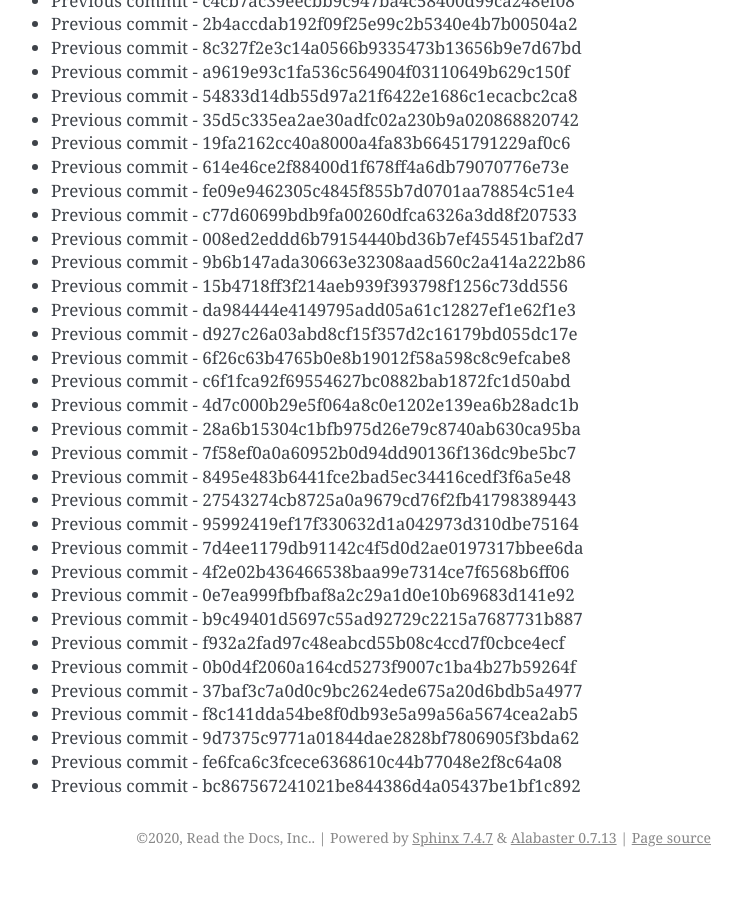
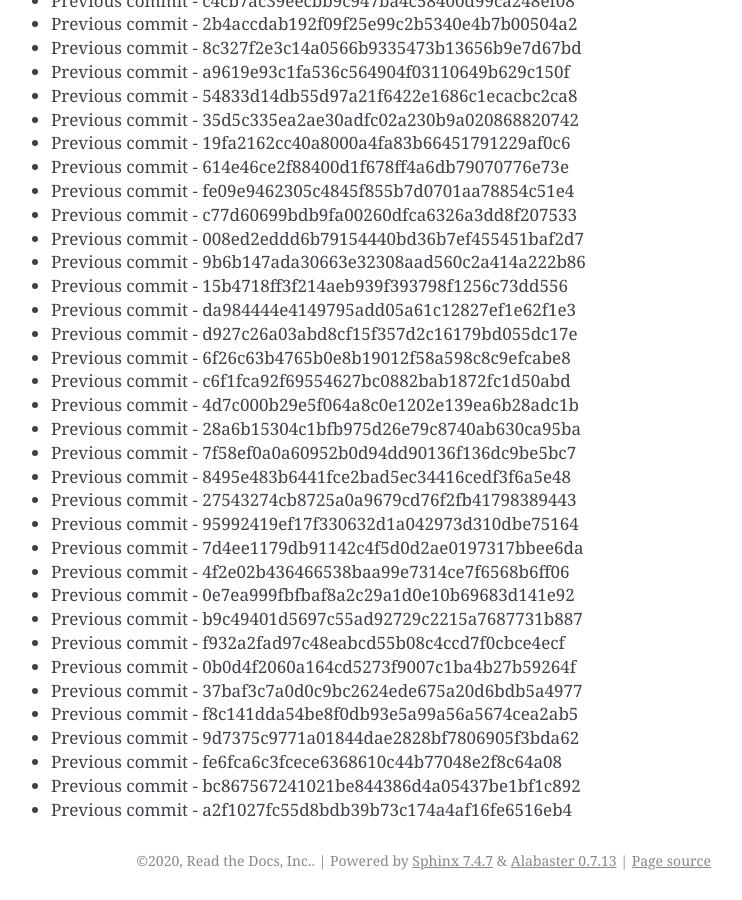
Before and after one commit to readthedocs/rtd-git-stresstest, a Sphinx documentation site: the page built from docs/updates.rst, in a window 1280 px wide and 900 px high, scrolled down 84182 px. Shown: the whole window, without its empty margins (399-1141 px from the left). Built offline with Sphinx 7.4.7, drawn with Linux system fonts in a browser that asks for light colours; before the commit the page ends 85059 px from its top, so only the background shows below that.

Commit message:
Generating commit from previous: a2f1027fc55d8bdb39b73c174a4af16fe6516eb4

```diff
--- a/docs/updates.rst
+++ b/docs/updates.rst
@@ -3569,3 +3569,4 @@ It can be tested for any performance characteristics.
 * Previous commit - 9d7375c9771a01844dae2828bf7806905f3bda62
 * Previous commit - fe6fca6c3fcece6368610c44b77048e2f8c64a08
 * Previous commit - bc867567241021be844386d4a05437be1bf1c892
+* Previous commit - a2f1027fc55d8bdb39b73c174a4af16fe6516eb4
```
